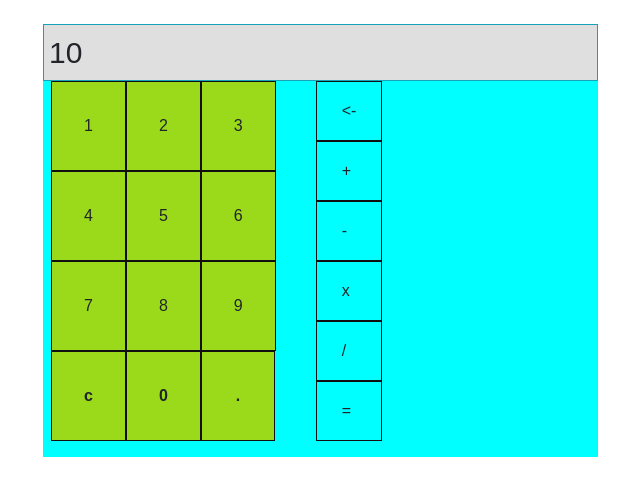
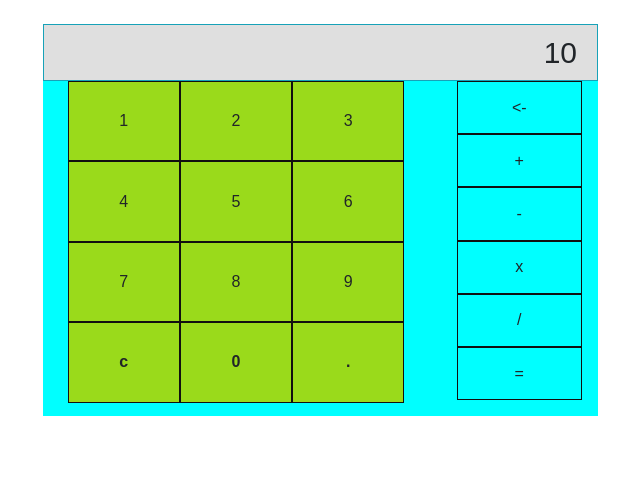
Before and after one commit to lucerohospina/my-calculator, a React (Create React App) app: page / in a window 1280 px wide. Shown: the top 496 px of the page, without its empty margins (27-667 px from the left). Built offline with nearby package versions, Linux system fonts and the light colour scheme.

Commit message:
modificaciones formato calculadora

```diff
--- a/src/App.css
+++ b/src/App.css
@@ -1,7 +1,5 @@
 .screen {
   background-color: #dfdfdf;
-  text-align: right;
-  /* height: 55px; */
   width: 50%;
   padding: 5px;
   font-size: 30px;
@@ -9,7 +7,7 @@
 
 .list-style {
   list-style: none;
-  margin-left:0;
+  margin-left:-10px;
 }
 
 .keyboard{
@@ -18,15 +16,19 @@
 }
 .box-span, .box-span2{
   display: inline-block;
-  padding: 32px;
+  padding: 1.7em;
   background-color: rgb(154, 218, 27);
   border:1px solid rgb(17, 16, 16);
+  width: 33%;
 }
 .box-span2:last-child{
   background:rgb(154, 218, 27);
-  padding: 32px 34px;
 }
 .operators-style {
-  padding: 17px 25px;
+  padding: 0.85em 1.5em;
   border:1px solid rgb(17, 16, 16);
 }
+.section-operator{
+  width: 30%;
+  padding: 0 1%;
+}
--- a/src/components/Keyboard.js
+++ b/src/components/Keyboard.js
@@ -17,18 +17,18 @@ class Keyboard extends Component {
     })
 
     return (
-      <div className = "ml-2">
+      <div className = "ml-2 col-sm-8 text-center">
         <div>
-          <span>{firstRow}</span>
+          {firstRow}
         </div>
         <div>
-          <span>{secondRow}</span>
+          {secondRow}
         </div>
         <div>
-          <span>{thirdRow}</span>
+          {thirdRow}
         </div>
         <div>
-          <span>{fourthRow}</span>
+          {fourthRow}
         </div>
       </div>
     )
--- a/src/components/Operators.js
+++ b/src/components/Operators.js
@@ -7,8 +7,8 @@ class Operators extends Component {
     })
 
     return (
-      <div>
-        <ul className="list-style">{listOfOperators}</ul>
+      <div className= "section-operator">
+        <ul className="list-style text-center">{listOfOperators}</ul>
       </div>
     )
   }
--- a/src/components/Screen.js
+++ b/src/components/Screen.js
@@ -7,7 +7,7 @@ class Screen extends Component {
 
         return (
 
-               <div className="">
+               <div className="text-right col-sm-12">
                    {num}
                </div>
 
```
